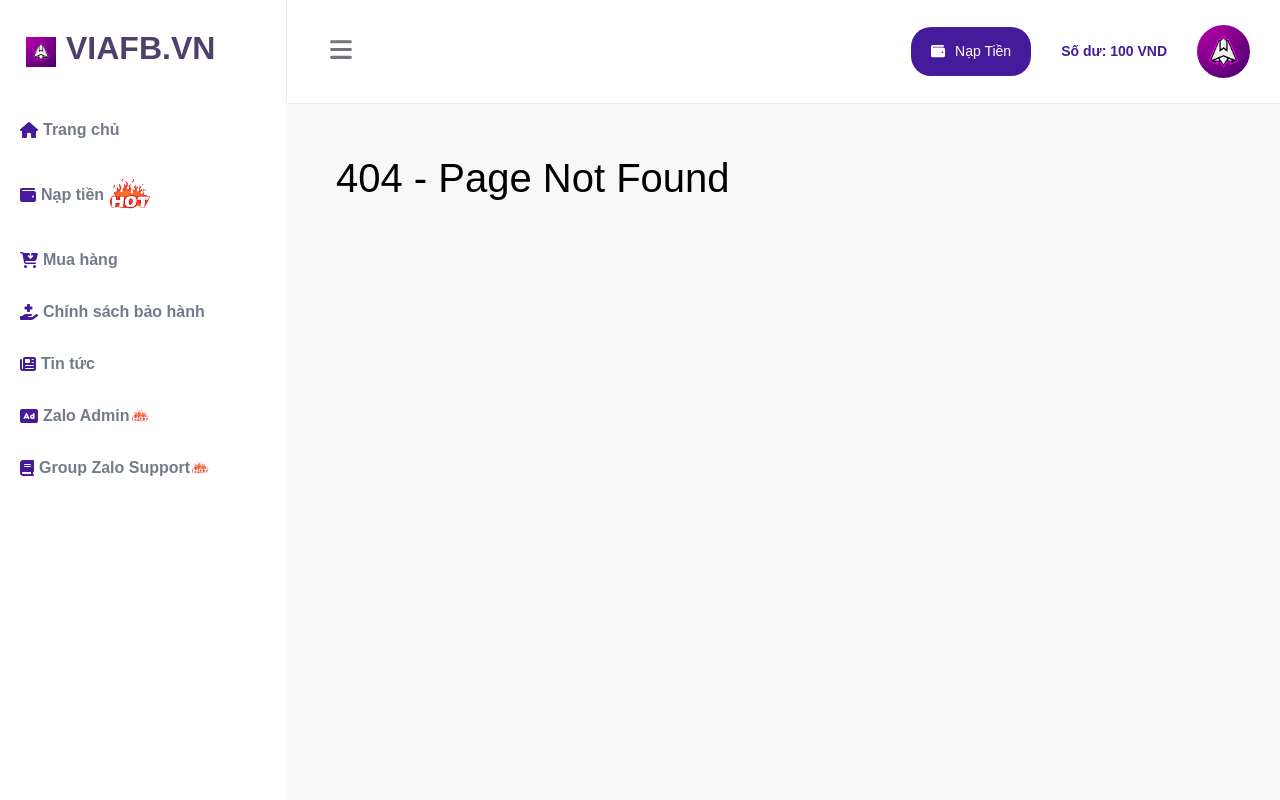
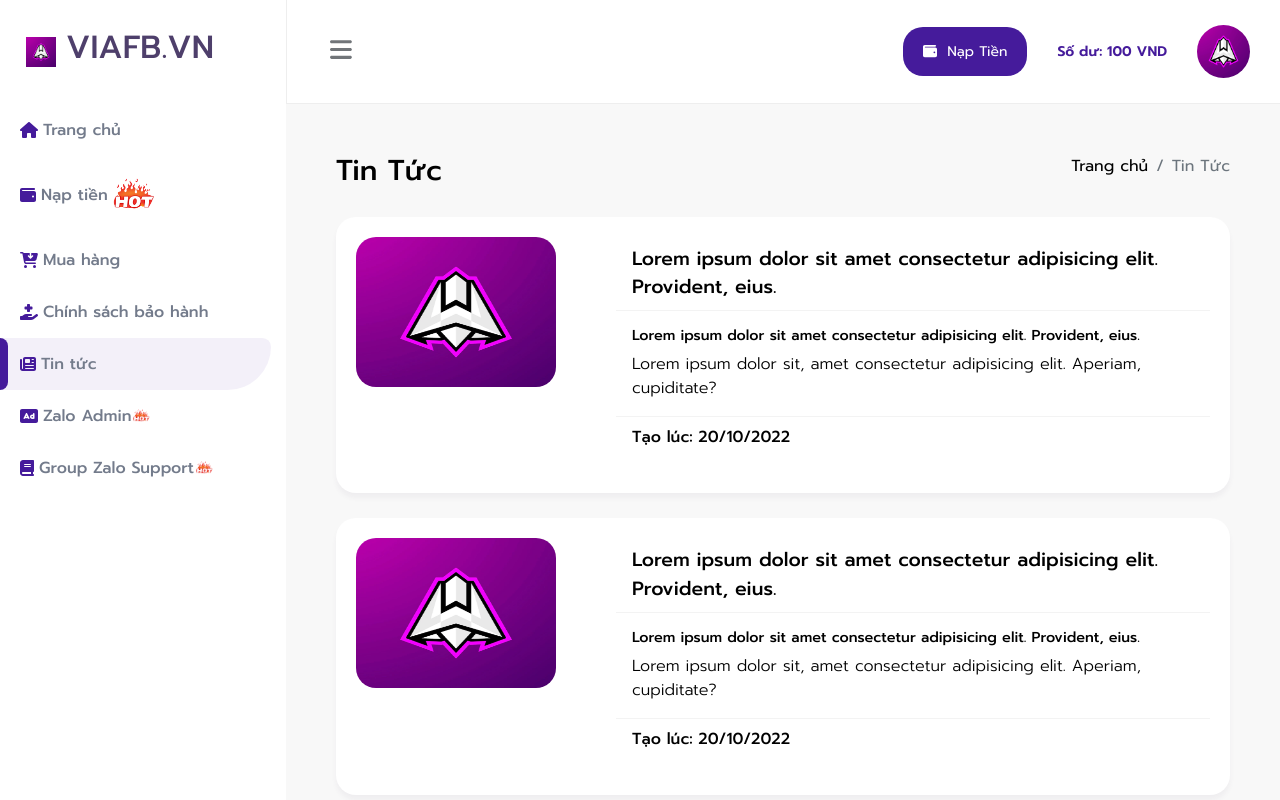
Before and after one commit to d-tech-team/NextJs_ViaFb, a Next.js app: page /blogs in a window 1280 px wide. Before the commit this address had no page. Shown: the top 800 px of the page. Built offline with nearby package versions, Linux system fonts and the light colour scheme.

Commit message:
Page Blog (#3)

```diff
--- /dev/null
+++ b/components/BlogItem/index.jsx
@@ -0,0 +1,32 @@
+import Link from 'next/link'
+import React from 'react'
+import { Card } from 'react-bootstrap'
+import styles from './index.module.scss'
+
+function BlogItem({ blog }) {
+    return (
+        <Link href={blog.url}>
+            <a>
+                <Card className={styles.blog}>
+                    <Card.Img variant="top" src="/images/logo.png" className={styles.thumbnail} />
+                    <div className={styles.contentWrap}>
+                        <Card.Header className={styles.title}>
+                            {blog.title}
+                        </Card.Header>
+                        <Card.Body>
+                            <Card.Title className={styles.subTitle}>{blog.title}</Card.Title>
+                            <Card.Text className={styles.text}>
+                                {blog.content}
+                            </Card.Text>
+                        </Card.Body>
+                        <Card.Footer className={styles.createdAt}>
+                            <p>Tạo lúc: {blog.createdAt}</p>
+                        </Card.Footer>
+                    </div>
+                </Card>
+            </a>
+        </Link>
+    )
+}
+
+export default BlogItem
--- /dev/null
+++ b/components/BlogItem/index.module.scss
@@ -0,0 +1,44 @@
+.blog {
+  margin-bottom: 25px;
+  border: none;
+  border-radius: 1.25rem;
+  overflow: hidden;
+  box-shadow: 0rem 0.3125rem 0.3125rem 0rem rgb(82 63 105 / 5%);
+  display: flex;
+  flex-direction: row;
+  align-content: center;
+  padding: 20px;
+  .thumbnail {
+    width: 200px;
+    height: 150px;
+    flex-shrink: 0;
+    border-radius: 20px;
+    overflow: hidden;
+  }
+  .contentWrap {
+    padding-left: 60px;
+    .title,
+    .createdAt {
+      background-color: transparent;
+      font-weight: 500;
+      font-size: 1.2rem;
+      border-color: rgba(194, 192, 192, 0.2);
+    }
+    .createdAt {
+      font-size: 1rem;
+    }
+
+    .subTitle {
+      font-size: 0.9rem;
+      font-weight: 500;
+    }
+    .text {
+      font-weight: 300;
+      font-size: 1rem;
+      display: -webkit-box;
+      -webkit-line-clamp: 2;
+      -webkit-box-orient: vertical;
+      overflow: hidden;
+    }
+  }
+}
--- a/components/Breadcumb/index.module.scss
+++ b/components/Breadcumb/index.module.scss
@@ -4,7 +4,7 @@
     margin-bottom: 20px;
 
     h3 {
-        font-weight: 700;
+        font-weight: 500;
         font-size: 1.8rem;
     }
 }
--- a/components/Menu/Menu.jsx
+++ b/components/Menu/Menu.jsx
@@ -34,7 +34,7 @@ const menus = [
     },
     {
         title: 'Tin tức',
-        href: '/news',
+        href: '/blogs',
         icon: <FontAwesomeIcon icon={faNewspaper} />
 
     },
--- a/components/Menu/Menu.module.scss
+++ b/components/Menu/Menu.module.scss
@@ -15,7 +15,7 @@
     align-items: center;
     padding: 14px 20px;
     color: var(--primary);
-    font-weight: 700;
+    font-weight: 500;
     line-height: 1.5;
     font-size: 16px;
     &::before {
--- a/pages/_app.js
+++ b/pages/_app.jsx
@@ -1,6 +1,5 @@
 import Layout from '../components/Layout'
-import 'bootstrap/dist/css/bootstrap.min.css';
-import '../styles/globals.css'
+import '../styles/globals.scss'
 import { library } from '@fortawesome/fontawesome-svg-core'
 import { fas } from '@fortawesome/free-solid-svg-icons';
 library.add(fas);
--- /dev/null
+++ b/pages/blogs/index.jsx
@@ -0,0 +1,42 @@
+import Head from 'next/head'
+import React from 'react'
+import BlogItem from '../../components/BlogItem'
+import PageTitle from '../../components/Breadcumb'
+
+const blogs = [
+    {
+        title: 'Lorem ipsum dolor sit amet consectetur adipisicing elit. Provident, eius.',
+        url: '/blogs/1',
+        content: 'Lorem ipsum dolor sit, amet consectetur adipisicing elit. Aperiam, cupiditate?',
+        createdAt: '20/10/2022'
+    },
+    {
+        title: 'Lorem ipsum dolor sit amet consectetur adipisicing elit. Provident, eius.',
+        url: '/blogs/1',
+        content: 'Lorem ipsum dolor sit, amet consectetur adipisicing elit. Aperiam, cupiditate?',
+        createdAt: '20/10/2022'
+    },
+    {
+        title: 'Lorem ipsum dolor sit amet consectetur adipisicing elit. Provident, eius.',
+        url: '/blogs/1',
+        content: 'Lorem ipsum dolor sit, amet consectetur adipisicing elit. Aperiam, cupiditate?',
+        createdAt: '20/10/2022'
+    },
+]
+function News() {
+    return (
+        <>
+            <Head>
+                <title>Tin tức</title>
+            </Head>
+            <PageTitle title="Tin Tức"></PageTitle>
+            {
+                blogs.map((blog, index) => (
+                    <BlogItem key={index} blog={blog} />
+                ))
+            }
+        </>
+    )
+}
+
+export default News
--- a/pages/rules-and-policy.jsx
+++ b/pages/rules-and-policy.jsx
@@ -33,6 +33,7 @@ function Policy() {
                         <Card.Header as={'h5'} className={`${styles.title} bg-danger`}>Từ Chối Bảo Hành</Card.Header>
                         <Card.Body className={styles.body}>
                             <Card.Text className={styles.text}>
+                                <>
                                     <p>Không bảo hành và chịu trách nhiệm với các trường hợp khách hàng không Change và bị Back.</p>
                                     <ol>
                                         <li>Không bảo hành checkpoint khi log lần đầu nếu không log bằng link mbasic.facebook.com, không bảo hành log bị 282.</li>
@@ -42,6 +43,7 @@ function Policy() {
                                         <li>Không bảo hành via khi vừa mua về thay đổi thông tin mà checkpoint.</li>
                                         <li>Không bảo hành via khi vừa mua về không kiểm tra thông tin via xem có đúng với mô tả hay không mà tự ý thay đổi thông tin.</li>
                                     </ol>
+                                </>
                             </Card.Text>
                         </Card.Body>
                     </Card>
--- a/styles/globals.css
+++ b/styles/globals.scss
@@ -1,3 +1,5 @@
+@import "~bootstrap/scss/bootstrap";
+
 :root {
   --navbar-width: 286px;
   --header-height: 104px;
@@ -63,7 +65,7 @@ a {
 #left_navbar .logo h2 {
   text-transform: uppercase;
   margin-left: 10px;
-  font-weight: 700;
+  font-weight: 500;
   font-size: 2rem;
   color: #4E3F6B;
 }
```
Also changed, not shown: pages/blogs/[slug]/index.jsx (added, +9 -0 lines), pages/news/index.jsx (deleted, +0 -9 lines). Lines whose indentation alone changed are shown as unchanged.
